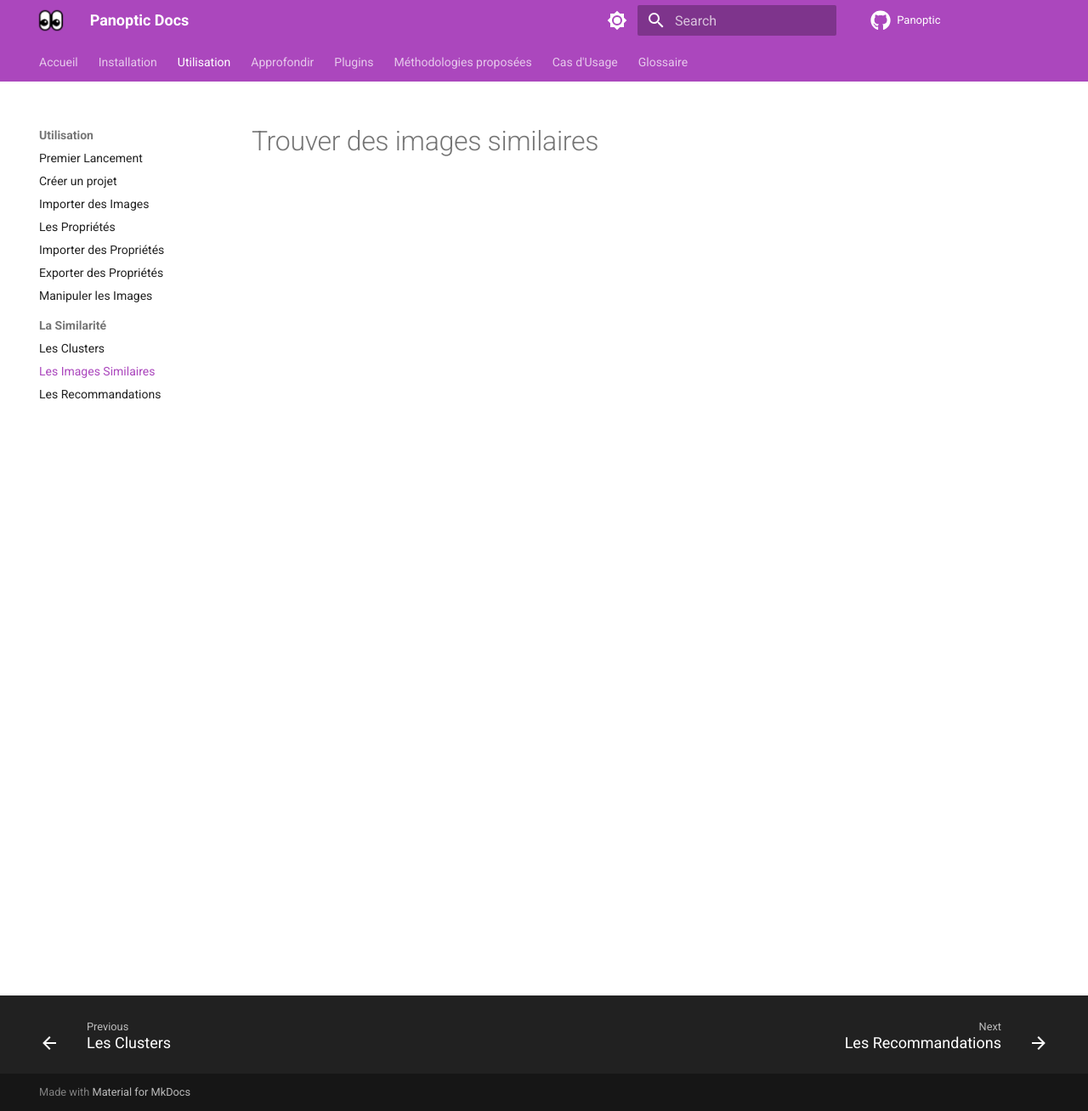
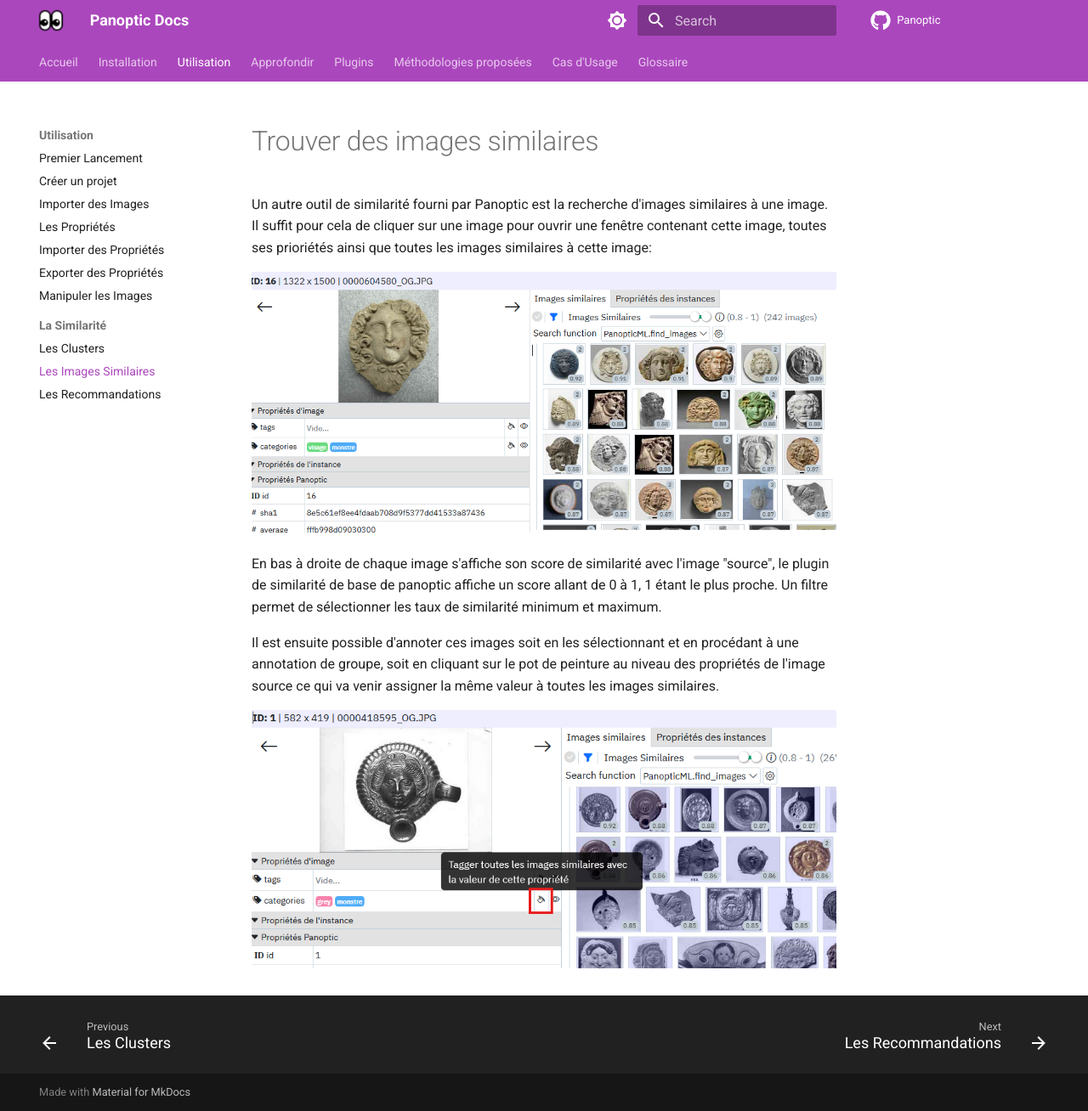
Before and after one commit to PanopticOrg/panopticorg.github.io, an MkDocs documentation site: the page built from docs/start/similar.md, in a window 1280 px wide and 1308 px high. Shown: the whole window at 85% size. Built offline with MkDocs 1.6.1 and Material for MkDocs 9.7.7, drawn with Linux system fonts in a browser that asks for light colours; comment, search, counter and statistics services are not loaded.

Commit message:
similar_images

```diff
--- a/docs/start/similar.md
+++ b/docs/start/similar.md
@@ -1 +1,13 @@
 # Trouver des images similaires
+
+Un autre outil de similarité fourni par Panoptic est la recherche d'images similaires à une image.
+Il suffit pour cela de cliquer sur une image pour ouvrir une fenêtre contenant cette image, toutes ses prioriétés ainsi que toutes les images similaires à cette image:
+
+![Alt text](../images/similar_1.png)
+
+En bas à droite de chaque image s'affiche son score de similarité avec l'image "source", le plugin de similarité de base de panoptic affiche un score allant de 0 à 1, 1 étant le plus proche.
+Un filtre permet de sélectionner les taux de similarité minimum et maximum.
+
+Il est ensuite possible d'annoter ces images soit en les sélectionnant et en procédant à une annotation de groupe, soit en cliquant sur le pot de peinture au niveau des propriétés de l'image source ce qui va venir assigner la même valeur à toutes les images similaires.
+
+![Alt text](../images/similar_2.png)
```
Also changed, not shown: docs/start/clusters.md (+1 -0 lines), docs/images/similar_1.png (added), docs/images/similar_2.png (added).
